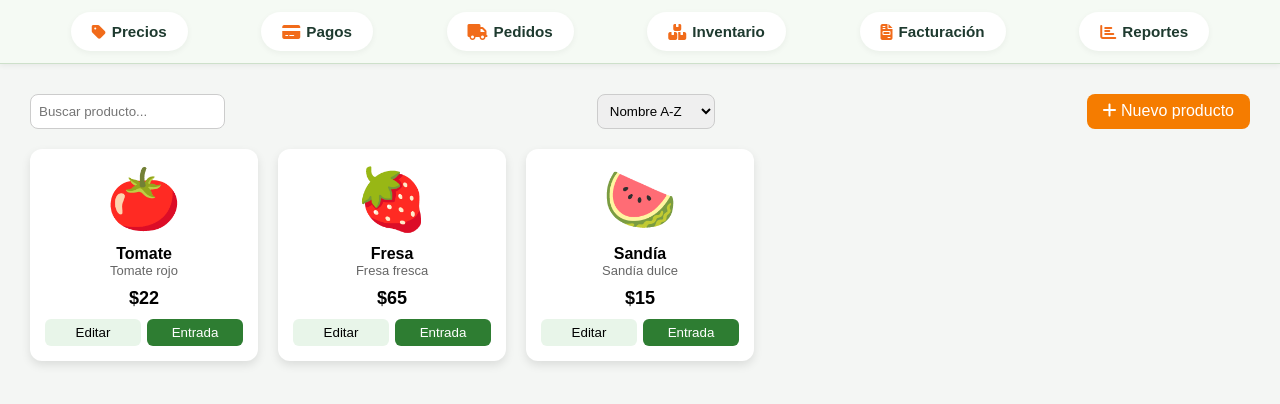
After one commit to itziieeeee/FRUVERSOFT, a CodeIgniter 4 app: the page made by app/Views/productos.php in a window 1280 px wide. The commit adds this page. Shown: the top 404 px of the page. Run offline with PHP 8.4 and a stand-in for CodeIgniter, Linux system fonts and the light colour scheme; the template is opened without the code that fills it, so the values that code supplies are empty; some libraries are stand-ins or nearby versions.

Commit message:
agregue una lista de productos

```diff
--- a/app/Config/Routes.php
+++ b/app/Config/Routes.php
@@ -38,3 +38,4 @@ $routes->get('pantalla_inicio', 'FRUVER::pantalla_inicio');
 //
 // Ruta para procesar el guardado de la merma
 $routes->post('merma/guardar', 'Merma::guardar');
+$routes->get('productos', 'FRUVER::productos');
--- a/app/Controllers/FRUVER.php
+++ b/app/Controllers/FRUVER.php
@@ -95,4 +95,9 @@ public function inventario()
     return view('inventario');
 }
 
+public function productos()
+{
+    return view('productos');
 }
+
+}
--- a/app/Views/inventario.php
+++ b/app/Views/inventario.php
@@ -101,7 +101,7 @@
             <span>Merma</span>
         </a>
 
-        <a href="<?= base_url('inventario/producto') ?>" class="botonesopciones">
+        <a href="<?= base_url('productos') ?>" class="botonesopciones">
              <img src="<?= base_url('img/Producto.jpeg') ?>">
             <span>Productos</span>
         </a>
--- /dev/null
+++ b/app/Views/productos.php
@@ -0,0 +1,343 @@
+<!DOCTYPE html>
+
+<html lang="es">
+<head>
+<meta charset="UTF-8">
+<meta name="viewport" content="width=device-width, initial-scale=1.0">
+
+<link rel="stylesheet" href="https://cdnjs.cloudflare.com/ajax/libs/font-awesome/6.4.0/css/all.min.css">
+
+<title>FRUVER · Inventario</title>
+
+<style>
+
+*{
+margin:0;
+padding:0;
+box-sizing:border-box;
+}
+
+body{
+font-family:Arial, Helvetica, sans-serif;
+background:#f4f6f4;
+}
+
+/* ===== BARRA SUPERIOR ===== */
+
+.marriba{
+background:#1d4a27;
+padding:10px 24px;
+display:flex;
+align-items:center;
+justify-content:space-between;
+flex-wrap:wrap;
+gap:15px;
+}
+
+.logo-area h1{
+color:white;
+font-size:22px;
+}
+
+/* ===== MENU ===== */
+
+.menu-dashboard{
+display:flex;
+gap:10px;
+flex-wrap:wrap;
+}
+
+.menu-dashboard a{
+background:rgba(255,255,255,0.12);
+border:1px solid rgba(255,255,255,0.25);
+color:white;
+padding:8px 18px;
+border-radius:40px;
+text-decoration:none;
+font-weight:600;
+font-size:14px;
+}
+
+.menu-dashboard a:hover{
+background:white;
+color:#1d4a27;
+}
+
+.activo{
+background:white !important;
+color:#1d4a27 !important;
+}
+
+/* ===== BOTONES DERECHA ===== */
+
+.action-buttons{
+display:flex;
+gap:8px;
+}
+
+.btnmenu{
+background:rgba(255,255,255,0.1);
+border:1px solid rgba(255,255,255,0.2);
+color:white;
+padding:8px 14px;
+border-radius:40px;
+text-decoration:none;
+}
+
+/* ===== CONTENEDOR ===== */
+
+.layout{
+padding:30px;
+}
+
+/* ===== BUSCADOR ===== */
+
+.barra-resultados{
+display:flex;
+justify-content:space-between;
+margin-bottom:20px;
+flex-wrap:wrap;
+gap:10px;
+}
+
+.select-orden{
+padding:8px;
+border-radius:8px;
+border:1px solid #ccc;
+}
+
+.btn-nuevo-producto{
+background:#f57c00;
+color:white;
+padding:8px 16px;
+border-radius:8px;
+text-decoration:none;
+}
+
+/* ===== GRID PRODUCTOS ===== */
+
+.productos-grid{
+display:grid;
+grid-template-columns:repeat(auto-fill,minmax(200px,1fr));
+gap:20px;
+}
+
+/* ===== TARJETA PRODUCTO ===== */
+
+.producto-card{
+background:white;
+border-radius:12px;
+padding:15px;
+box-shadow:0 4px 10px rgba(0,0,0,0.1);
+text-align:center;
+}
+
+.producto-img{
+font-size:60px;
+margin-bottom:10px;
+}
+
+.producto-nombre{
+font-weight:bold;
+}
+
+.producto-descripcion{
+font-size:13px;
+color:#666;
+margin-bottom:10px;
+}
+
+.precio-venta{
+font-size:18px;
+font-weight:bold;
+margin-bottom:10px;
+}
+
+.producto-acciones{
+display:flex;
+gap:6px;
+}
+
+.btn-accion{
+flex:1;
+padding:6px;
+border:none;
+border-radius:6px;
+cursor:pointer;
+}
+
+.btn-editar{
+background:#e8f5e9;
+}
+.menu-navegacion {
+    background-color: #f5faf4;
+    padding: 12px 24px;
+    border-bottom: 1px solid #cde0ca;
+    box-shadow: 0 2px 5px rgba(0,0,0,0.05);
+    flex-shrink: 0;
+}
+
+.nav-links {
+    display: flex;
+    align-items: center;
+    justify-content: space-around;
+    gap: 12px;
+    flex-wrap: wrap;
+    max-width: 1200px;
+    margin: 0 auto;
+}
+
+.nav-link {
+    background: white;
+    border-radius: 40px;
+    padding: 10px 20px;
+    text-decoration: none;
+    font-weight: 600;
+    color: #1e3a2f;
+    font-size: 0.95rem;
+    border: 1.5px solid transparent;
+    transition: all 0.2s ease;
+    box-shadow: 0 2px 6px rgba(0,40,0,0.05);
+    display: inline-flex;
+    align-items: center;
+    gap: 6px;
+}
+
+.nav-link i {
+    color: #f16b1a;
+    font-size: 1rem;
+}
+
+.nav-link:hover {
+    transform: translateY(-2px);
+    border-color: #f16b1a;
+    box-shadow: 0 6px 12px rgba(0,0,0,0.08);
+    color: #1d4a27;
+}
+
+.nav-link.activo {
+    background: #1d4a27;
+    color: white;
+    border-color: #1d4a27;
+}
+
+.nav-link.activo i {
+    color: white;
+}
+.btn-comprar{
+background:#2e7d32;
+color:white;
+}
+
+</style>
+
+</head>
+
+<body>
+
+<!-- BARRA SUPERIOR -->
+
+ <nav class="menu-navegacion">
+        <div class="nav-links">
+            <a href="#" class="nav-link"><i class="fas fa-tag"></i> Precios</a>
+            <a href="#" class="nav-link"><i class="fas fa-credit-card"></i> Pagos</a>
+            <a href="#" class="nav-link"><i class="fas fa-truck"></i> Pedidos</a>
+            <a href="<?=base_url('pantalla_inventario')?>" class="nav-link"><i class="fas fa-boxes"></i> Inventario</a>
+            <a href="#" class="nav-link"><i class="fas fa-file-invoice"></i> Facturación</a>
+            <a href="#" class="nav-link"><i class="fas fa-chart-bar"></i> Reportes</a>
+            <!-- El enlace a "Clientes" se omite porque ya estamos en esa sección -->
+        </div>
+    </nav>
+
+<!-- CONTENIDO -->
+
+<div class="layout">
+
+<div class="barra-resultados">
+
+<input type="text" id="buscarInput" class="select-orden" placeholder="Buscar producto..." oninput="buscarProductos()">
+
+<select class="select-orden" onchange="ordenarProductos(this.value)">
+<option value="nombre">Nombre A-Z</option>
+<option value="precio-asc">Precio menor</option>
+<option value="precio-desc">Precio mayor</option>
+</select>
+
+<a href="#" class="btn-nuevo-producto">
+<i class="fas fa-plus"></i> Nuevo producto
+</a>
+
+</div>
+
+<div class="productos-grid" id="productosGrid"></div>
+
+</div>
+
+<script>
+
+const productos=[
+{nombre:"Tomate",descripcion:"Tomate rojo",emoji:"🍅",precio:22},
+{nombre:"Fresa",descripcion:"Fresa fresca",emoji:"🍓",precio:65},
+{nombre:"Sandía",descripcion:"Sandía dulce",emoji:"🍉",precio:15}
+];
+
+function renderProductos(lista){
+
+const grid=document.getElementById("productosGrid");
+
+grid.innerHTML=lista.map(p=>`
+
+<div class="producto-card">
+
+<div class="producto-img">${p.emoji}</div>
+
+<div class="producto-nombre">${p.nombre}</div>
+
+<div class="producto-descripcion">${p.descripcion}</div>
+
+<div class="precio-venta">$${p.precio}</div>
+
+<div class="producto-acciones">
+
+<button class="btn-accion btn-editar">Editar</button>
+
+<button class="btn-accion btn-comprar">Entrada</button>
+
+</div>
+
+</div>
+
+`).join("");
+
+}
+
+function buscarProductos(){
+
+const texto=document.getElementById("buscarInput").value.toLowerCase();
+
+const filtrados=productos.filter(p=>p.nombre.toLowerCase().includes(texto));
+
+renderProductos(filtrados);
+
+}
+
+function ordenarProductos(tipo){
+
+let lista=[...productos];
+
+if(tipo==="precio-asc") lista.sort((a,b)=>a.precio-b.precio);
+
+if(tipo==="precio-desc") lista.sort((a,b)=>b.precio-a.precio);
+
+if(tipo==="nombre") lista.sort((a,b)=>a.nombre.localeCompare(b.nombre));
+
+renderProductos(lista);
+
+}
+
+renderProductos(productos);
+
+</script>
+
+</body>
+</html>
```
